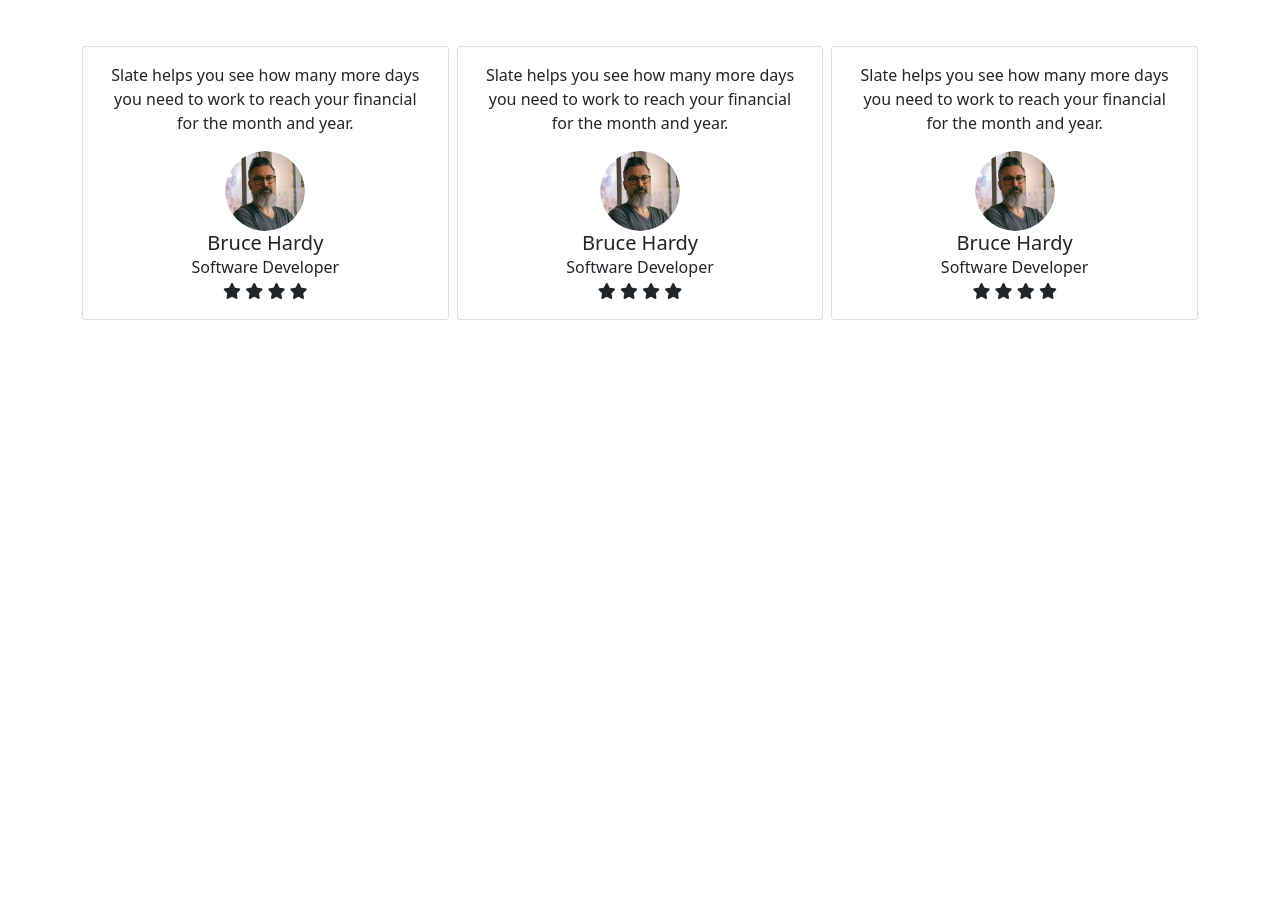
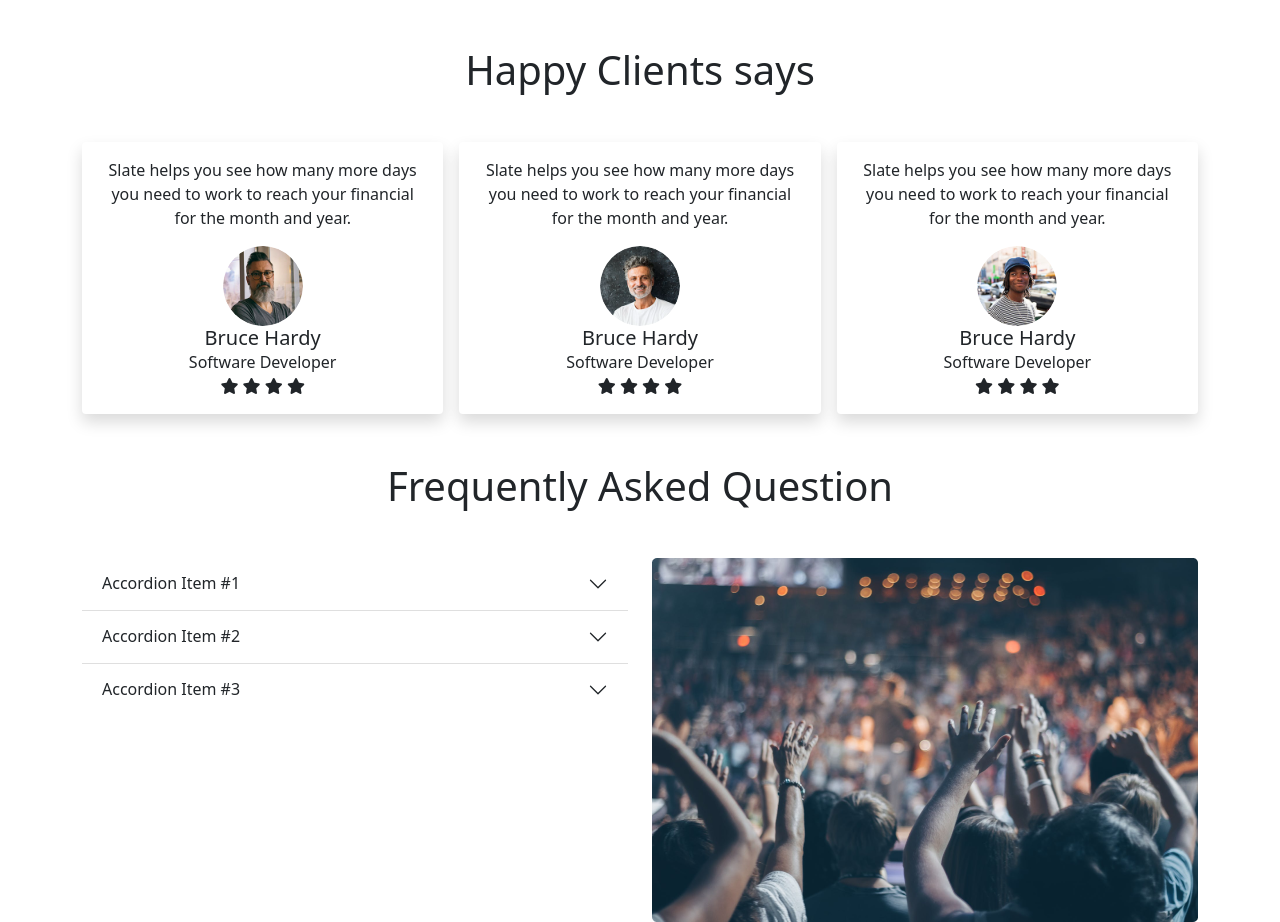
Before and after one commit to shohagroy/new_my_convention_center, a plain HTML site: page index.html in a window 1280 px wide. Shown: the part 1800-2722 px from the top of the page. Before the commit the page ends 2120 px from the top, so only its background shows below. Drawn offline with nearby package versions, Linux system fonts and the light colour scheme.

Commit message:
asked_qustion_added

```diff
--- a/index.html
+++ b/index.html
@@ -205,10 +205,12 @@
 
         <section class="happy_clienrt_area">
             <div class=" container mt-5">
+                <h2 class="text-center mb-5 h1">Happy Clients says
+                </h2>
 
-                <div class="row g-2">
-                    <div class="col-md-4">
-                        <div class="card p-3 text-center px-4">
+                <div class="row g-3">
+                    <div class="col-md-4 col-sm-6">
+                        <div class="card p-3 text-center px-4 border-0 shadow">
                             <p>Slate helps you see how
                                 many more days you need to work to reach your financial for the month and year.
                                 </p>
@@ -230,8 +232,54 @@
                         </div>
                     </div>
 
-                    <div class="col-md-4">
-                        <div class="card p-3 text-center px-4">
+                    <div class="col-md-4 col-sm-6">
+                        <div class="card p-3 text-center px-4 border-0 shadow">
+                            <p>Slate helps you see how
+                                many more days you need to work to reach your financial for the month and year.
+                                </p>
+                            <div class="user-image">
+                                <img src="images/person 2.png" class="rounded-circle" width="80">
+                            </div>
+                            <div class="user-content">
+
+                                <h5 class="mb-0">Bruce Hardy</h5>
+                                <span>Software Developer</span>
+                            </div>
+
+                            <div class="ratings">
+                                <i class="fa fa-star"></i>
+                                <i class="fa fa-star"></i>
+                                <i class="fa fa-star"></i>
+                                <i class="fa fa-star"></i>
+                            </div>
+                        </div>
+                    </div>
+
+                    <div class="col-md-4 col-sm-6">
+                        <div class="card p-3 text-center px-4 border-0 shadow">
+                            <p>Slate helps you see how
+                                many more days you need to work to reach your financial for the month and year.
+                                </p>
+                            <div class="user-image">
+                                <img src="images/person 3.png" class="rounded-circle" width="80">
+                            </div>
+                            <div class="user-content">
+
+                                <h5 class="mb-0">Bruce Hardy</h5>
+                                <span>Software Developer</span>
+                            </div>
+
+                            <div class="ratings">
+                                <i class="fa fa-star"></i>
+                                <i class="fa fa-star"></i>
+                                <i class="fa fa-star"></i>
+                                <i class="fa fa-star"></i>
+                            </div>
+                        </div>
+                    </div>
+
+                    <div class="col-md-4 col-sm-6 d-md-none">
+                        <div class="card p-3 text-center px-4 border-0 shadow">
                             <p>Slate helps you see how
                                 many more days you need to work to reach your financial for the month and year.
                                 </p>
@@ -252,37 +300,65 @@
                             </div>
                         </div>
                     </div>
+                </div>
+            </div>
+        </section>
 
-                    <div class="col-md-4">
-                        <div class="card p-3 text-center px-4">
-                            <p>Slate helps you see how
-                                many more days you need to work to reach your financial for the month and year.
-                                </p>
-                            <div class="user-image">
-                                <img src="images/person 1.png" class="rounded-circle" width="80">
+        <!-- Frequently Asked Questions -->
+
+        <section class="qustion_section">
+            <div class="container mt-5 ">
+                <h2 class="h1 text-center">Frequently Asked Question</h2>
+                <div class="row mt-5">
+                    <div class="col-md-6 col-12">
+                        <div class="accordion accordion-flush" id="accordionFlushExample">
+                            <div class="accordion-item">
+                              <h2 class="accordion-header" id="flush-headingOne">
+                                <button class="accordion-button collapsed" type="button" data-bs-toggle="collapse" data-bs-target="#flush-collapseOne" aria-expanded="false" aria-controls="flush-collapseOne">
+                                  Accordion Item #1
+                                </button>
+                              </h2>
+                              <div id="flush-collapseOne" class="accordion-collapse collapse" aria-labelledby="flush-headingOne" data-bs-parent="#accordionFlushExample">
+                                <div class="accordion-body">Placeholder content for this accordion, which is intended to demonstrate the <code>.accordion-flush</code> class. This is the first item's accordion body.</div>
+                              </div>
                             </div>
-                            <div class="user-content">
+                            <div class="accordion-item">
+                              <h2 class="accordion-header" id="flush-headingTwo">
+                                <button class="accordion-button collapsed" type="button" data-bs-toggle="collapse" data-bs-target="#flush-collapseTwo" aria-expanded="false" aria-controls="flush-collapseTwo">
+                                  Accordion Item #2
+                                </button>
+                              </h2>
+                              <div id="flush-collapseTwo" class="accordion-collapse collapse" aria-labelledby="flush-headingTwo" data-bs-parent="#accordionFlushExample">
+                                <div class="accordion-body">Placeholder content for this accordion, which is intended to demonstrate the <code>.accordion-flush</code> class. This is the second item's accordion body. Let's imagine this being filled with some actual content.</div>
+                              </div>
+                            </div>
+                            <div class="accordion-item">
+                              <h2 class="accordion-header" id="flush-headingThree">
+                                <button class="accordion-button collapsed" type="button" data-bs-toggle="collapse" data-bs-target="#flush-collapseThree" aria-expanded="false" aria-controls="flush-collapseThree">
+                                  Accordion Item #3
+                                </button>
+                              </h2>
+                              <div id="flush-collapseThree" class="accordion-collapse collapse" aria-labelledby="flush-headingThree" data-bs-parent="#accordionFlushExample">
+                                <div class="accordion-body">Placeholder content for this accordion, which is intended to demonstrate the <code>.accordion-flush</code> class. This is the third item's accordion body. Nothing more exciting happening here in terms of content, but just filling up the space to make it look, at least at first glance, a bit more representative of how this would look in a real-world application.</div>
+                              </div>
+                            </div>
+                          </div>
 
-                                <h5 class="mb-0">Bruce Hardy</h5>
-                                <span>Software Developer</span>
-                            </div>
-
-                            <div class="ratings">
-                                <i class="fa fa-star"></i>
-                                <i class="fa fa-star"></i>
-                                <i class="fa fa-star"></i>
-                                <i class="fa fa-star"></i>
-                            </div>
-                        </div>
                     </div>
 
+                    <div class="col-md-6 col-12">
+                        <img class=" img-fluit " src="images/people.png" alt="">
+
+                    </div>
 
                 </div>
 
+
+
             </div>
 
+        </section>
 
-        </section>
 
 
 
```
